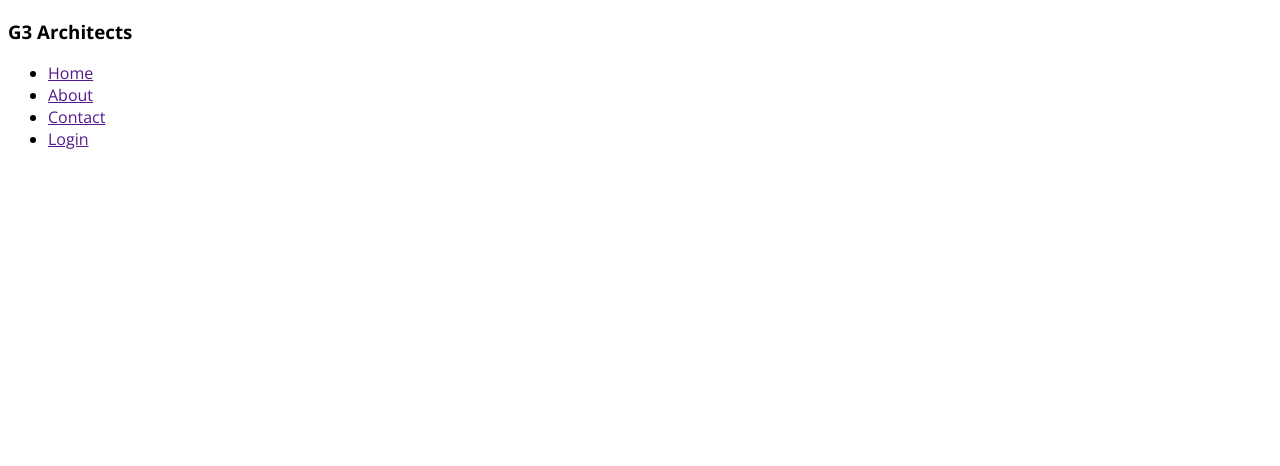
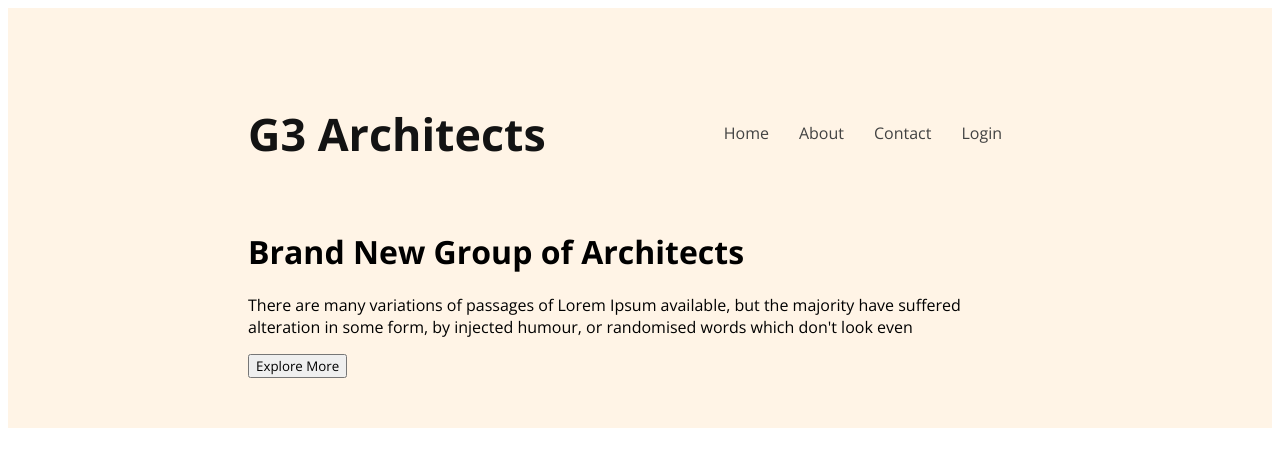
Before and after one commit to RumiDalas/architect-website, a plain HTML site: page index.html in a window 1280 px wide. Drawn offline with nearby package versions, Linux system fonts and the light colour scheme.

Commit message:
banner created

```diff
--- a/index.html
+++ b/index.html
@@ -9,7 +9,7 @@
 <body>
     <header>
         <nav>
-            <h3>G3 Architects</h3>
+            <h3 class="nav-title">G3 Architects</h3>
             <ul>
                 <li><a href="">Home</a></li>
                 <li><a href="">About</a></li>
@@ -17,6 +17,13 @@
                 <li><a href="">Login</a></li>
             </ul>
         </nav>
+        <div class="banner">
+            <h1 class="banner-title">Brand New Group of Architects</h1>
+            <p class="text-light-gray">There are many variations of passages of Lorem Ipsum available, but the
+                majority have suffered alteration in some form, by injected humour, or randomised words which don't
+                look even</p>
+            <button class="btn-primary">Explore More</button>
+        </div>
     </header>
 
 </body>
--- a/styles/architect.css
+++ b/styles/architect.css
@@ -3,3 +3,35 @@
 *{
     font-family: 'Open Sans', sans-serif;
 }
+
+/* header related css */
+header{
+    background: rgba(255, 144, 14, 0.10);
+    padding: 50px 240px;
+}
+
+nav{
+    display: flex;
+    justify-content: space-between;
+    align-items: center;
+}
+.nav-title{
+    font-size: 2.8rem;
+    font-weight: 700;
+    color: #131313;
+}
+nav > ul {
+    display: flex;
+}
+
+nav li{
+    list-style: none;
+    margin-right: 30px;
+    font-weight: 500;
+    font-size: 1rem;
+}
+
+nav li a {
+    text-decoration: none;
+    color: #424242;
+}
```
